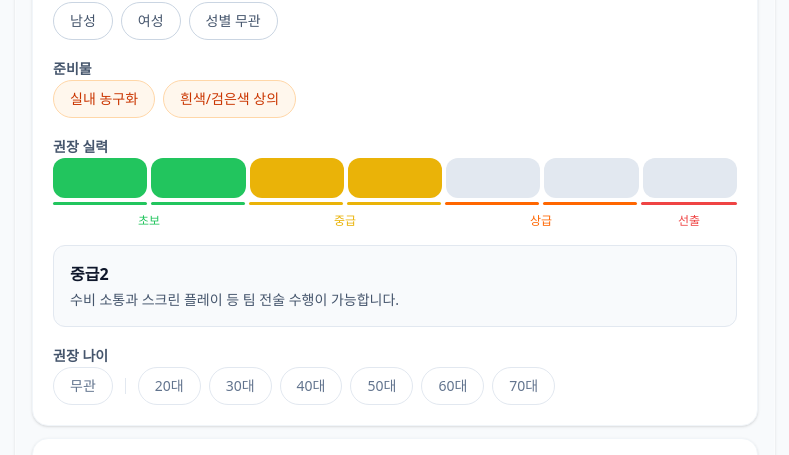
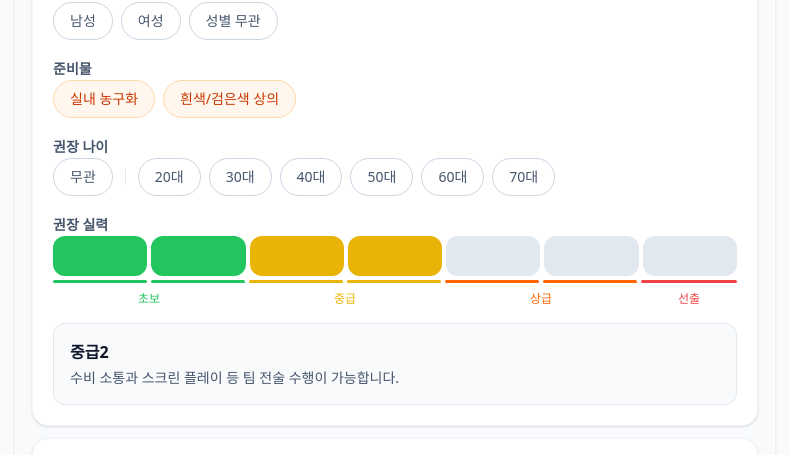
Before and after one commit to Draft-Official/draft-web, a Next.js app: page /match/create in a window 1280 px wide. Shown: the part 1135-1590 px from the top of the page, without its empty margins (365-1154 px from the left). Built offline with nearby package versions, Linux system fonts and the light colour scheme; no server answers; a web font is replaced by a local one.

Commit message:
style: apply orange theme to chip components (age, specs)

```diff
--- a/src/features/match/create/ui/components/age-selector.tsx
+++ b/src/features/match/create/ui/components/age-selector.tsx
@@ -70,7 +70,7 @@ export function AgeSelector({
     <div className="flex flex-wrap items-center gap-2">
         <Chip
             label="무관"
-            variant="slate"
+            variant="orange"
             isActive={selectedAges.includes('any')}
             showCheckIcon={false}
             onClick={() => onSelect('any')}
@@ -84,7 +84,7 @@ export function AgeSelector({
                 <Chip
                     key={a.value}
                     label={a.label}
-                    variant="slate"
+                    variant="orange"
                     isActive={selectedAges.includes(a.value)}
                     showCheckIcon={false}
                     // Click (Normal Toggle/Split) - Block if dragged
--- a/src/features/match/create/ui/components/match-create-specs.tsx
+++ b/src/features/match/create/ui/components/match-create-specs.tsx
@@ -98,12 +98,6 @@ export function MatchCreateSpecs({
                 </div>
             </div>
 
-            {/* Level Slider */}
-            <div className="space-y-3">
-                <Label className="text-sm font-bold text-slate-600">권장 실력</Label>
-                <SkillSlider value={level} onChange={setLevel} />
-            </div>
-
             {/* Age */}
             <div className="space-y-2">
                 <Label className="text-sm font-bold text-slate-600">권장 나이</Label>
@@ -113,6 +107,12 @@ export function MatchCreateSpecs({
                     onRangeUpdate={handleAgeRangeUpdate}
                 />
             </div>
+
+            {/* Level Slider */}
+            <div className="space-y-3">
+                <Label className="text-sm font-bold text-slate-600">권장 실력</Label>
+                <SkillSlider value={level} onChange={setLevel} />
+            </div>
         </div>
     </section>
   );
```
